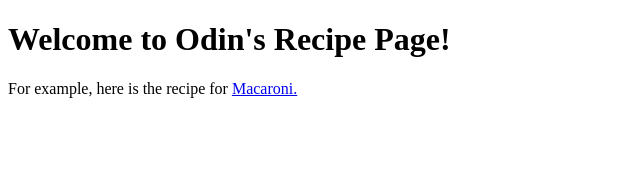
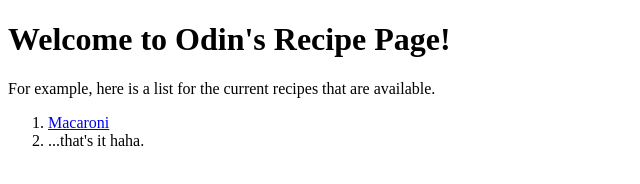
Before and after one commit to fromfacade/odin-recipes, a plain HTML site: page index.html in a window 1280 px wide. Shown: the whole page, without its empty margins (0-640 px from the left). Drawn offline with Linux system fonts and the light colour scheme.

Commit message:
modified list of recipes
made it into an ordered list

```diff
--- a/index.html
+++ b/index.html
@@ -8,7 +8,14 @@
 <body>
     <h1>Welcome to Odin's Recipe Page!</h1>
 
-    <p>For example, here is the recipe for <a href="recipes/macaroni.html">Macaroni.</a></p>
+    <p>
+        For example, here is a list for the current recipes that are available.
+    </p>
+
+    <ol>
+        <li><a href="recipes/macaroni.html">Macaroni</a></li>
+        <li>...that's it haha.</li>
+    </ol>
 
 </body>
 </html>
```
